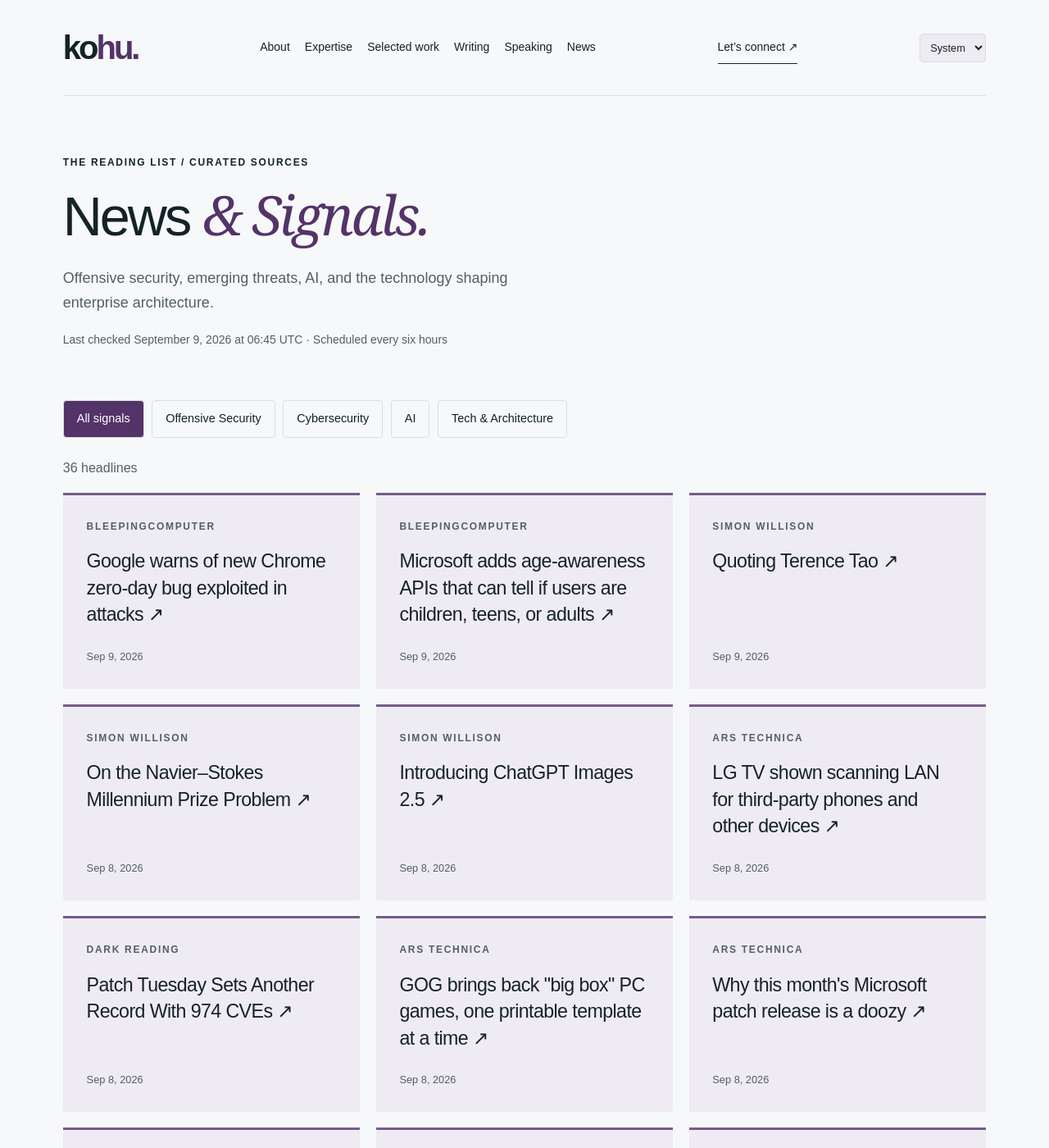
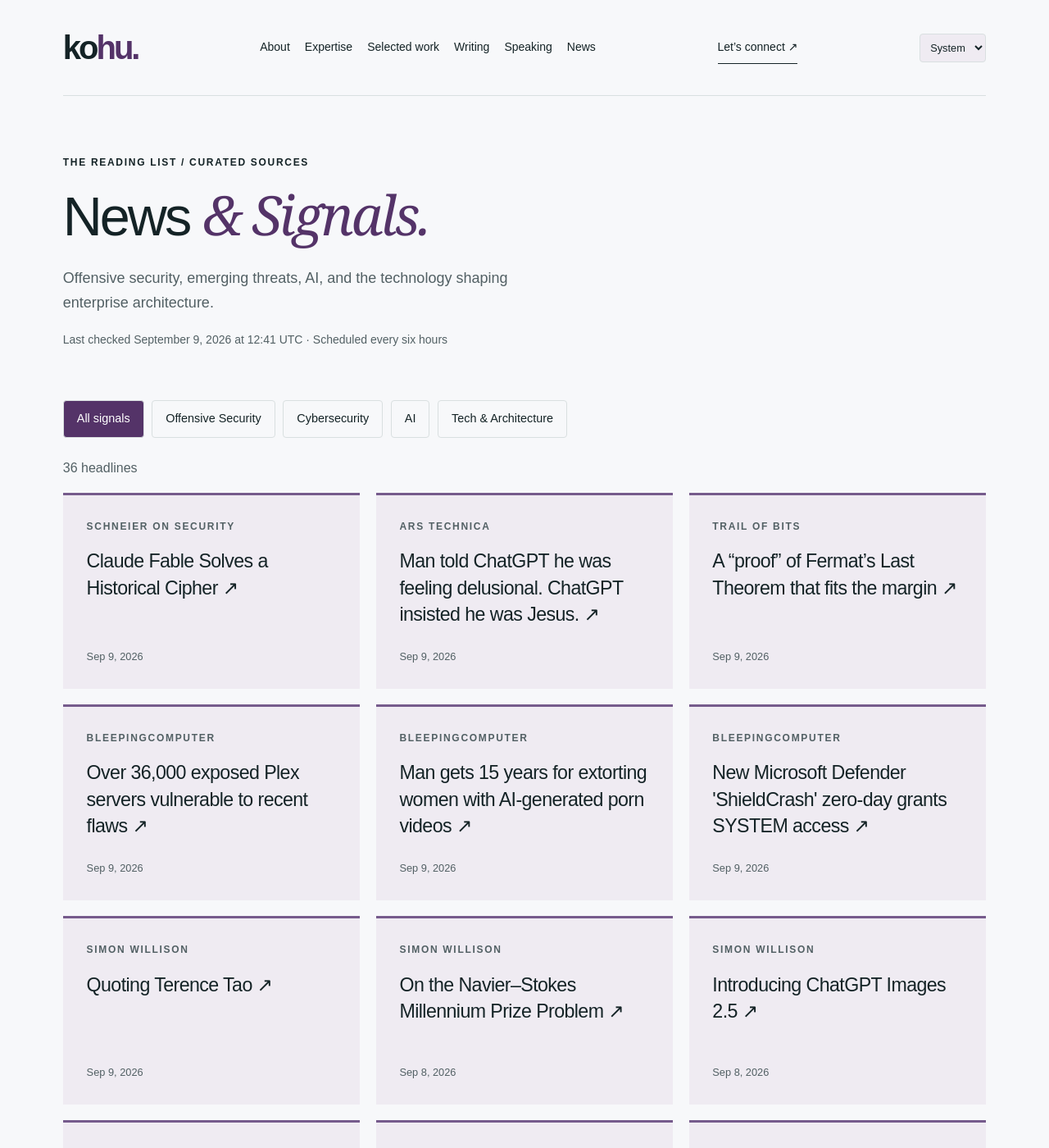
Before and after one commit to hntk/hntk.github.io, a Jekyll site: the page built from news/index.html, in a window 1280 px wide and 1400 px high. Shown: the whole window at 82% size. Built offline with Jekyll 4.4.1, drawn with Linux system fonts in a browser that asks for light colours; some of the changed text lies outside the part shown.

Commit message:
Refresh News and Signals

```diff
--- a/_data/news.json
+++ b/_data/news.json
@@ -1,18 +1,50 @@
 {
-  "updated": "2026-09-09T06:45:22.057410+00:00",
+  "updated": "2026-09-09T12:41:07.578028+00:00",
   "items": [
     {
-      "title": "Google warns of new Chrome zero-day bug exploited in attacks",
-      "url": "https://www.bleepingcomputer.com/news/security/google-patches-seventh-chrome-zero-day-exploited-in-attacks-this-year/",
-      "published": "2026-09-09T06:25:48+00:00",
+      "title": "Claude Fable Solves a Historical Cipher",
+      "url": "https://www.schneier.com/blog/archives/2026/09/claude-fable-solves-a-historical-cipher.html",
+      "published": "2026-09-09T11:08:26+00:00",
+      "source": "Schneier on Security",
+      "source_id": "schneier",
+      "category": "cybersecurity"
+    },
+    {
+      "title": "Man told ChatGPT he was feeling delusional. ChatGPT insisted he was Jesus.",
+      "url": "https://arstechnica.com/tech-policy/2026/09/man-told-chatgpt-he-was-feeling-delusional-chatgpt-insisted-he-was-jesus/",
+      "published": "2026-09-09T11:00:10+00:00",
+      "source": "Ars Technica",
+      "source_id": "ars-technica",
+      "category": "tech-architecture"
+    },
+    {
+      "title": "A “proof” of Fermat’s Last Theorem that fits the margin",
+      "url": "https://blog.trailofbits.com/2026/09/09/a-proof-of-fermats-last-theorem-that-fits-the-margin/",
+      "published": "2026-09-09T11:00:00+00:00",
+      "source": "Trail of Bits",
+      "source_id": "trail-of-bits",
+      "category": "offensive-security"
+    },
+    {
+      "title": "Over 36,000 exposed Plex servers vulnerable to recent flaws",
+      "url": "https://www.bleepingcomputer.com/news/security/over-36-000-plex-servers-unpatched-against-recently-disclosed-flaws/",
+      "published": "2026-09-09T10:11:29+00:00",
       "source": "BleepingComputer",
       "source_id": "bleepingcomputer",
       "category": "cybersecurity"
     },
     {
-      "title": "Microsoft adds age-awareness APIs that can tell if users are children, teens, or adults",
-      "url": "https://www.bleepingcomputer.com/news/microsoft/microsoft-adds-age-awareness-apis-that-can-tell-if-users-are-children-teens-or-adults/",
-      "published": "2026-09-09T01:16:27+00:00",
+      "title": "Man gets 15 years for extorting women with AI-generated porn videos",
+      "url": "https://www.bleepingcomputer.com/news/security/man-gets-15-years-in-prison-for-cyberstalking-and-sextortion/",
+      "published": "2026-09-09T08:44:22+00:00",
+      "source": "BleepingComputer",
+      "source_id": "bleepingcomputer",
+      "category": "cybersecurity"
+    },
+    {
+      "title": "New Microsoft Defender 'ShieldCrash' zero-day grants SYSTEM access",
+      "url": "https://www.bleepingcomputer.com/news/security/new-microsoft-defender-shieldcrash-zero-day-grants-system-access/",
+      "published": "2026-09-09T07:30:15+00:00",
       "source": "BleepingComputer",
       "source_id": "bleepingcomputer",
       "category": "cybersecurity"
@@ -66,14 +98,6 @@
       "category": "tech-architecture"
     },
     {
-      "title": "Why this month's Microsoft patch release is a doozy",
-      "url": "https://arstechnica.com/security/2026/09/microsoft-patches-a-record-972-vulnerabilities-112-of-them-critical/",
-      "published": "2026-09-08T21:11:46+00:00",
-      "source": "Ars Technica",
-      "source_id": "ars-technica",
-      "category": "tech-architecture"
-    },
-    {
       "title": "Attackers Use Multi-Hop Google Redirects for Phishing Campaign",
       "url": "https://www.darkreading.com/cyberattacks-data-breaches/attackers-multi-hop-google-redirects-phishing-campaign",
       "published": "2026-09-08T21:03:46+00:00",
@@ -87,14 +111,6 @@
       "published": "2026-09-08T20:36:15+00:00",
       "source": "Dark Reading",
       "source_id": "dark-reading",
-      "category": "cybersecurity"
-    },
-    {
-      "title": "DoppelCart fraud network uses 119,000 fake shops to steal credit cards",
-      "url": "https://www.bleepingcomputer.com/news/security/doppelcart-fraud-network-uses-119-000-fake-shops-to-steal-credit-cards/",
-      "published": "2026-09-08T20:35:14+00:00",
-      "source": "BleepingComputer",
-      "source_id": "bleepingcomputer",
       "category": "cybersecurity"
     },
     {
@@ -157,14 +173,6 @@
       "title": "Stealing AI Reasoning Traces",
       "url": "https://www.schneier.com/blog/archives/2026/09/stealing-ai-reasoning-traces.html",
       "published": "2026-09-08T10:20:04+00:00",
-      "source": "Schneier on Security",
-      "source_id": "schneier",
-      "category": "cybersecurity"
-    },
-    {
-      "title": "Automobile Camouflage to Hide from Flock Cameras",
-      "url": "https://www.schneier.com/blog/archives/2026/09/automobile-camouflage-to-hide-from-flock-cameras.html",
-      "published": "2026-09-07T11:06:40+00:00",
       "source": "Schneier on Security",
       "source_id": "schneier",
       "category": "cybersecurity"
@@ -280,14 +288,6 @@
       "source": "Microsoft Research",
       "source_id": "microsoft-research",
       "category": "ai"
-    },
-    {
-      "title": "MindTopo reveals VLMs’ spatial reasoning abilities",
-      "url": "https://www.microsoft.com/en-us/research/blog/mindtopo-reveals-vlms-spatial-reasoning-abilities/",
-      "published": "2026-08-12T16:00:00+00:00",
-      "source": "Microsoft Research",
-      "source_id": "microsoft-research",
-      "category": "ai"
     }
   ],
   "sources": [
@@ -295,79 +295,79 @@
       "id": "ars-technica",
       "name": "Ars Technica",
       "status": "ok",
-      "last_success": "2026-09-09T06:45:22.057410+00:00"
+      "last_success": "2026-09-09T12:41:07.578028+00:00"
     },
     {
       "id": "bleepingcomputer",
       "name": "BleepingComputer",
       "status": "ok",
-      "last_success": "2026-09-09T06:45:22.057410+00:00"
+      "last_success": "2026-09-09T12:41:07.578028+00:00"
     },
     {
       "id": "cloudflare",
       "name": "Cloudflare",
       "status": "ok",
-      "last_success": "2026-09-09T06:45:22.057410+00:00"
+      "last_success": "2026-09-09T12:41:07.578028+00:00"
     },
     {
       "id": "dark-reading",
       "name": "Dark Reading",
       "status": "ok",
-      "last_success": "2026-09-09T06:45:22.057410+00:00"
+      "last_success": "2026-09-09T12:41:07.578028+00:00"
     },
     {
       "id": "hugging-face",
       "name": "Hugging Face",
       "status": "ok",
-      "last_success": "2026-09-09T06:45:22.057410+00:00"
+      "last_success": "2026-09-09T12:41:07.578028+00:00"
     },
     {
       "id": "microsoft-research",
       "name": "Microsoft Research",
       "status": "ok",
-      "last_success": "2026-09-09T06:45:22.057410+00:00"
+      "last_success": "2026-09-09T12:41:07.578028+00:00"
     },
     {
       "id": "nvidia",
       "name": "NVIDIA",
       "status": "ok",
-      "last_success": "2026-09-09T06:45:22.057410+00:00"
+      "last_success": "2026-09-09T12:41:07.578028+00:00"
     },
     {
       "id": "portswigger",
       "name": "PortSwigger Research",
       "status": "ok",
-      "last_success": "2026-09-09T06:45:22.057410+00:00"
+      "last_success": "2026-09-09T12:41:07.578028+00:00"
     },
     {
       "id": "schneier",
       "name": "Schneier on Security",
       "status": "ok",
-      "last_success": "2026-09-09T06:45:22.057410+00:00"
+      "last_success": "2026-09-09T12:41:07.578028+00:00"
     },
     {
       "id": "simon-willison",
       "name": "Simon Willison",
       "status": "ok",
-      "last_success": "2026-09-09T06:45:22.057410+00:00"
+      "last_success": "2026-09-09T12:41:07.578028+00:00"
     },
     {
       "id": "specterops",
       "name": "SpecterOps",
       "status": "ok",
-      "last_success": "2026-09-09T06:45:22.057410+00:00"
+      "last_success": "2026-09-09T12:41:07.578028+00:00"
     },
     {
       "id": "trail-of-bits",
       "name": "Trail of Bits",
       "status": "ok",
-      "last_success": "2026-09-09T06:45:22.057410+00:00"
+      "last_success": "2026-09-09T12:41:07.578028+00:00"
     },
     {
       "id": "wired",
       "name": "WIRED Security",
       "status": "ok",
-      "last_success": "2026-09-09T06:45:22.057410+00:00"
+      "last_success": "2026-09-09T12:41:07.578028+00:00"
     }
   ]
 }
```
